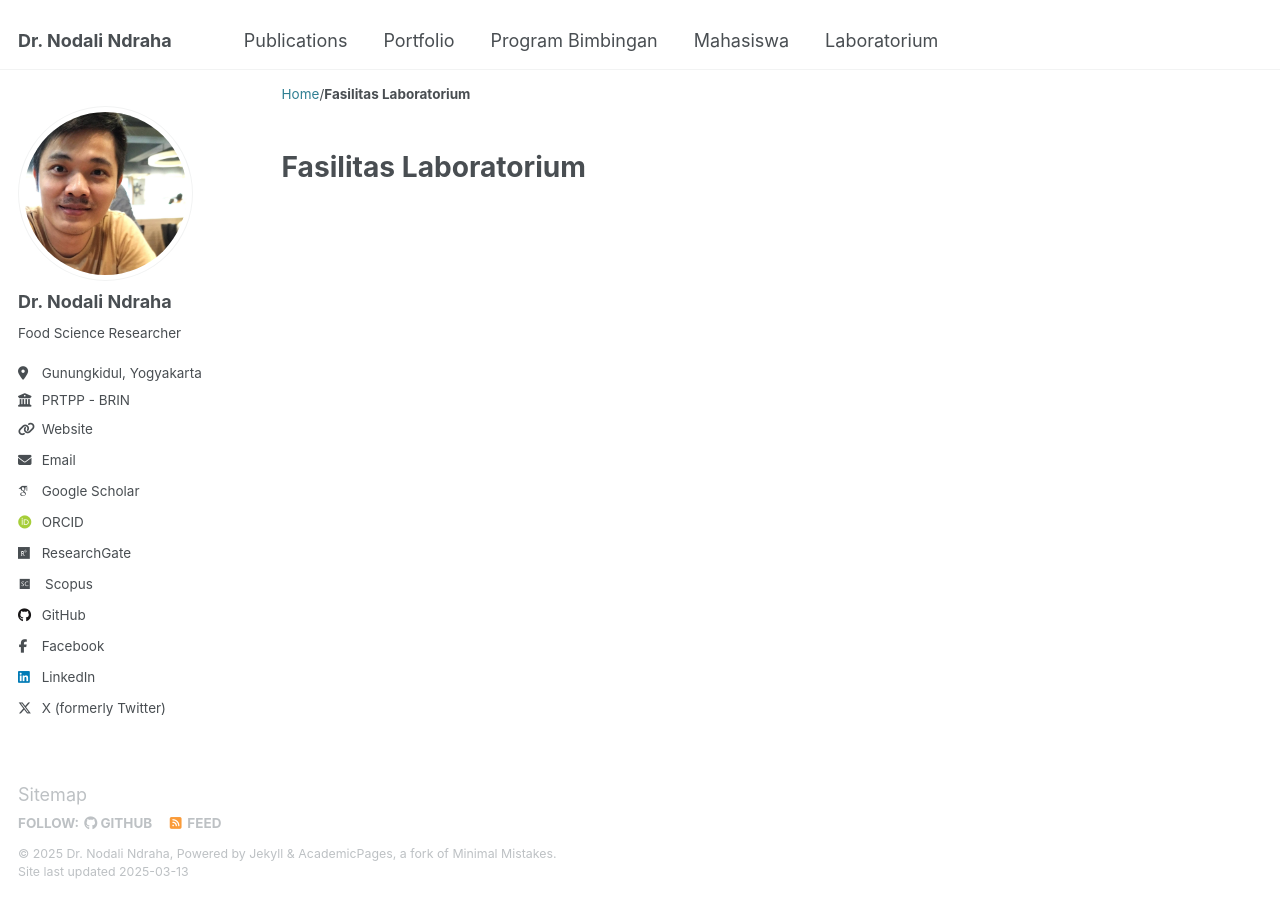
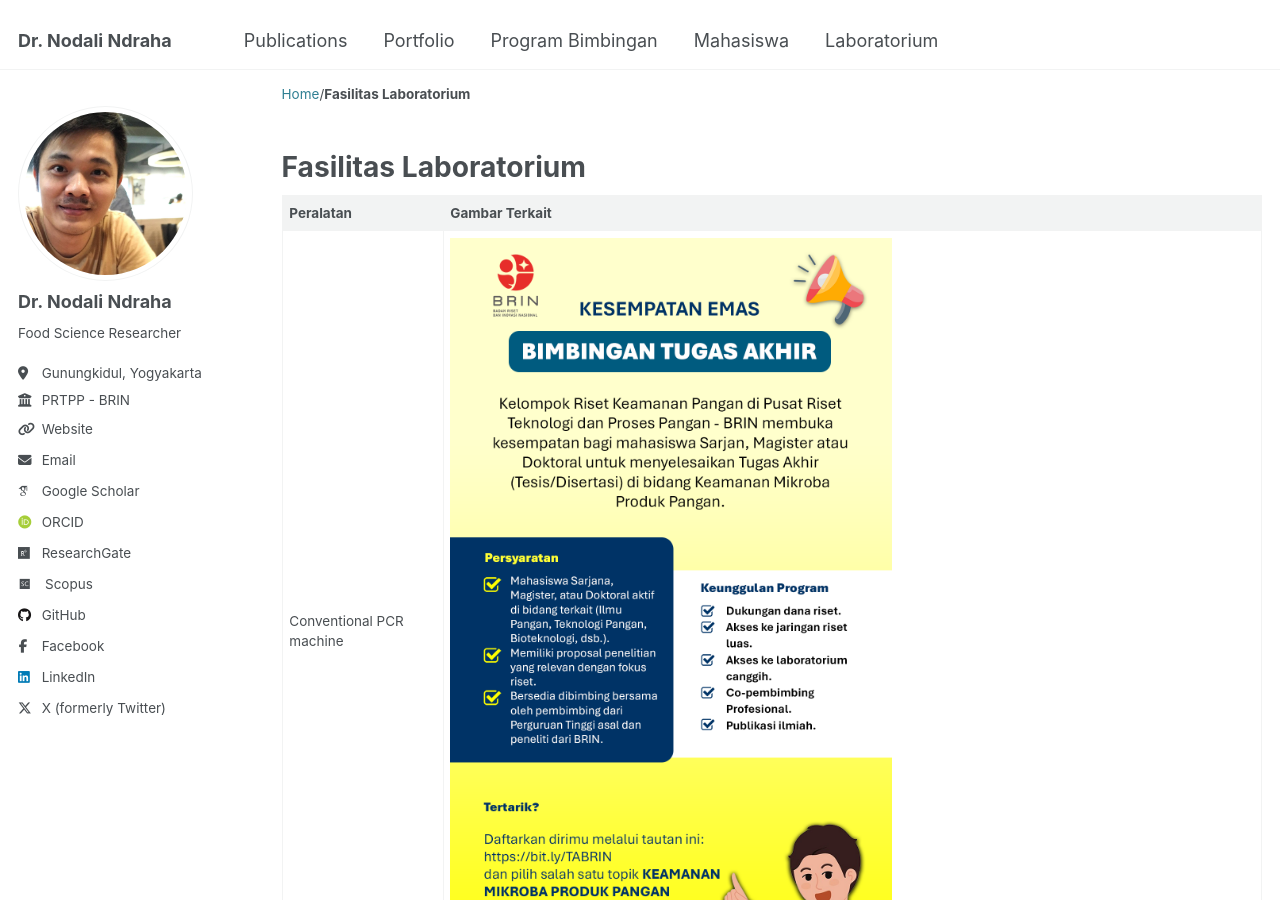
Before and after one commit to nndraha/nodali.github.io, a Jekyll site: the page built from _pages/laboratorium.md, in a window 1280 px wide and 900 px high. Built offline with Jekyll 4.4.1, drawn with Linux system fonts in a browser that asks for light colours; some web fonts are replaced.

Commit message:
Update laboratorium.md

```diff
--- a/_pages/laboratorium.md
+++ b/_pages/laboratorium.md
@@ -5,6 +5,8 @@ permalink: /lab/
 author_profile: true
 ---
 
-
+| Peralatan | Gambar Terkait |
+| --------- | -------------- |
+| Conventional PCR machine | <img src = "https://nndraha.github.io/nodali.github.io/images/poster_TA.png" width = "55%"> |
 
 {% include base_path %}
```
